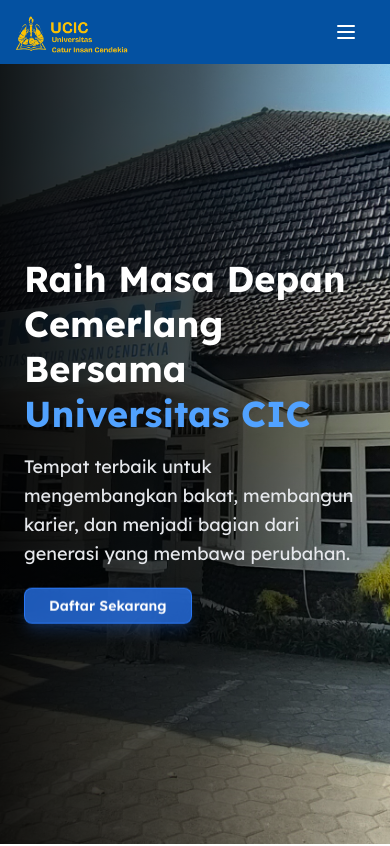
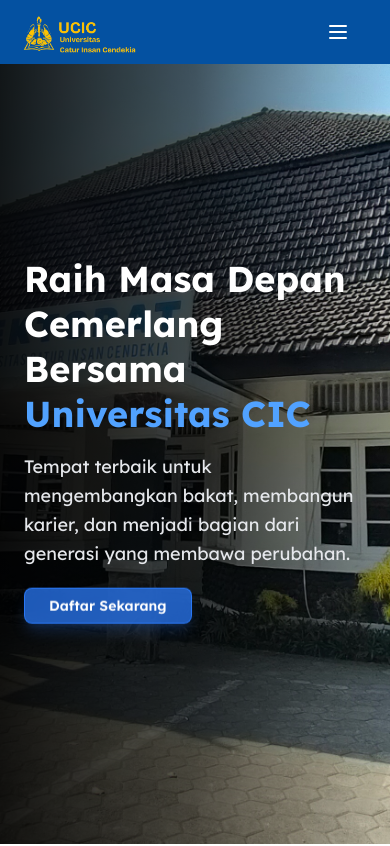
Before and after one commit to janfdev/Limitless_UMC_BitFest2025, a Next.js app: page / in a window 390 px wide. Shown: the top 846 px of the page. Built offline with nearby package versions, Linux system fonts and the light colour scheme.

Commit message:
Adjust positioning of navigation buttons in ActivitySection for improved layout; update padding in Header for better alignment.

```diff
--- a/components/section/activity-section.tsx
+++ b/components/section/activity-section.tsx
@@ -131,7 +131,7 @@
 
         <div className="relative mt-5">
           {/* Slide Left */}
-          <div className="absolute -left-12 top-1/2 -translate-y-1/2 z-10">
+          <div className="absolute -left-2 top-1/2 -translate-y-1/2 z-10">
             <Button
               size={"icon"}
               className="text-white cursor-pointer rounded-full "
@@ -142,7 +142,7 @@
             </Button>
           </div>
           {/* Slide Right */}
-          <div className="absolute -right-12 top-1/2 -translate-y-1/2 z-10 ">
+          <div className="absolute -right-2 top-1/2 -translate-y-1/2 z-10 ">
             <Button
               size="icon"
               className="text-white cursor-pointer rounded-full"
--- a/components/section/header.tsx
+++ b/components/section/header.tsx
@@ -94,7 +94,7 @@
         boxShadow: isScrolled ? "0 8px 32px rgba(0, 0, 0, 0.1)" : "none",
       }}
     >
-      <div className="mx-auto bg-primary px-6 sm:px-16 lg:px-20">
+      <div className="mx-auto bg-primary px-8 sm:px-16 lg:px-20">
         <div className="flex h-16 items-center justify-between lg:h-20">
           <div className="flex items-center space-x-2">
             <Link
```
